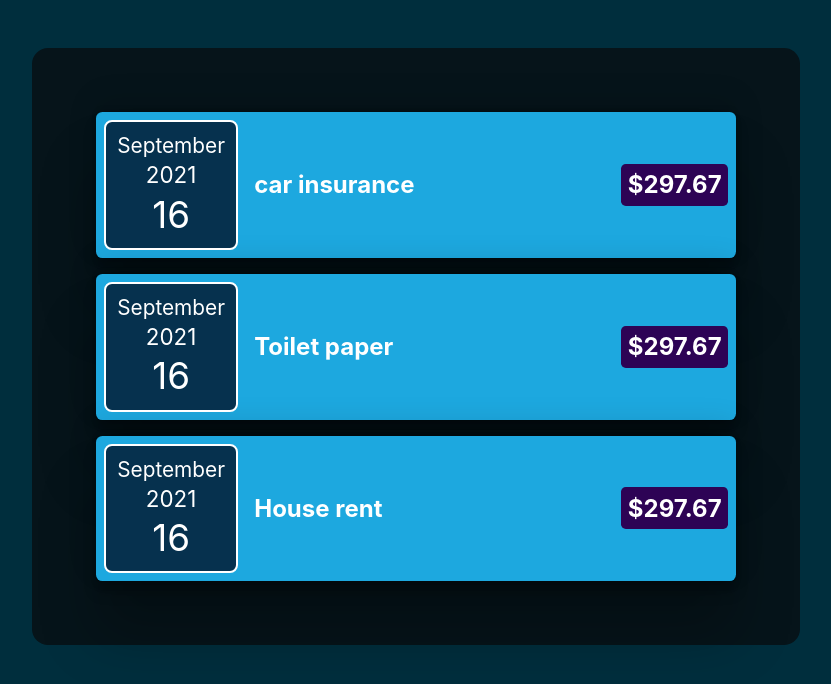
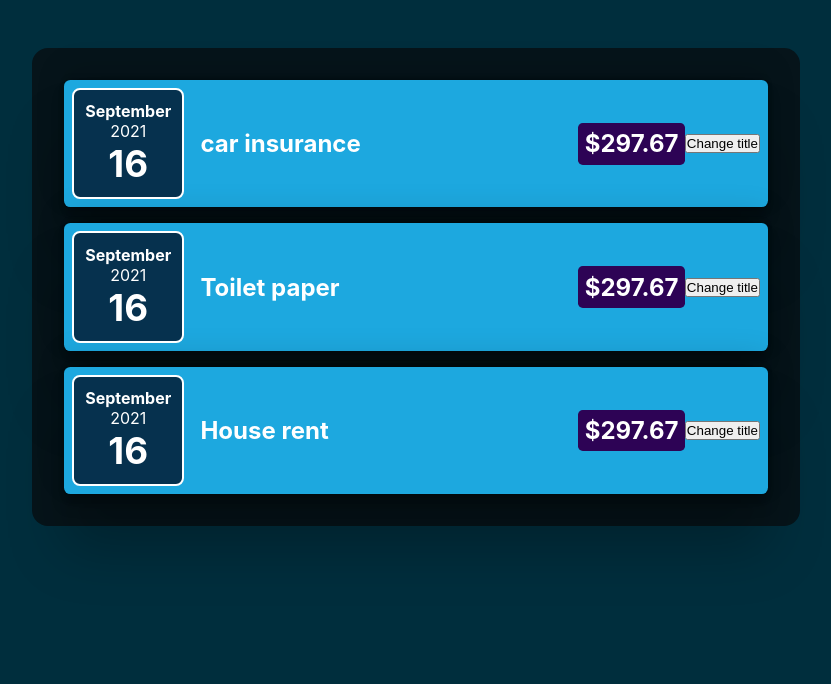
Before and after one commit to Sidiik/React-Refresher-expenses-app, a React (Create React App) app: page / in a window 1280 px wide. Shown: the top 684 px of the page, without its empty margins (224-1055 px from the left). Built offline with nearby package versions, Linux system fonts and the light colour scheme.

Commit message:
decovered

```diff
--- a/src/App.js
+++ b/src/App.js
@@ -1,5 +1,4 @@
-import ExpenseItem from "./components/ExpenseItem";
-import Expenses from "./components/Expenses";
+import Expenses from "./components/Expenses/Expenses";
 function App() {
   const expenses = [
     {
--- a/src/components/ExpenseItem.jsx
+++ /dev/null
@@ -1,18 +0,0 @@
-import ExpenseDate from "./ExpenseDate";
-import "./ExpenseItem.css";
-function ExpenseItem(props) {
-  const desc = props.title;
-
-  return (
-    <div className="expense-item">
-      <ExpenseDate date={props.date} />
-      <div className="e-description">
-        <h2> {desc} </h2>
-      </div>
-      <div className="e-price">
-        <h2> $297.67</h2>
-      </div>
-    </div>
-  );
-}
-export default ExpenseItem;
--- a/src/components/Expenses.jsx
+++ /dev/null
@@ -1,13 +0,0 @@
-import ExpenseItem from "./ExpenseItem";
-import "./Expenses.css";
-function Expenses(props) {
-  const { expenses } = props;
-  return (
-    <div className="expenses">
-      <ExpenseItem title={expenses[0].title} date={expenses[0].date} />
-      <ExpenseItem title={expenses[1].title} date={expenses[1].date} />
-      <ExpenseItem title={expenses[2].title} date={expenses[2].date} />
-    </div>
-  );
-}
-export default Expenses;
--- /dev/null
+++ b/src/components/Expenses/Card.jsx
@@ -0,0 +1,4 @@
+function Card({ children }) {
+  return <div className="card">{children}</div>;
+}
+export default Card;
--- a/src/components/ExpenseDate.css
+++ b/src/components/Expenses/ExpenseDate.css
@@ -5,14 +5,15 @@
   border: 2px solid #fff;
 }
 .month {
-  font-size: 1.3rem;
+  font-size: 1rem;
+  font-weight: 700;
 }
 .day {
   font-size: 2.3rem;
+  font-weight: 700;
 }
 .year {
-  padding: 0.2rem;
-  font-size: 1.4rem;
+  font-size: 1rem;
 }
 .e-date {
   text-align: center;
--- /dev/null
+++ b/src/components/Expenses/ExpenseItem.jsx
@@ -0,0 +1,26 @@
+import Card from "./Card";
+import ExpenseDate from "../Expenses/ExpenseDate";
+import "./ExpenseItem.css";
+import { useState } from "react";
+function ExpenseItem(props) {
+  const [desc, setDesc] = useState(props.title);
+
+  function changeHandler() {
+    setDesc("Updated!!");
+  }
+  return (
+    <Card>
+      <div className="expense-item">
+        <ExpenseDate date={props.date} />
+        <div className="e-description">
+          <h2> {desc} </h2>
+        </div>
+        <div className="e-price">
+          <h2> $297.67</h2>
+        </div>
+        <button onClick={changeHandler}>Change title</button>
+      </div>
+    </Card>
+  );
+}
+export default ExpenseItem;
--- a/src/components/Expenses.css
+++ b/src/components/Expenses/Expenses.css
@@ -1,6 +1,6 @@
 .expenses {
   background: rgb(6, 20, 26);
-  padding: 3rem;
+  padding: 1rem;
   margin-top: 3rem;
   border-radius: 1rem;
 }
--- /dev/null
+++ b/src/components/Expenses/Expenses.jsx
@@ -0,0 +1,16 @@
+import Card from "./Card";
+import ExpenseItem from "../Expenses/ExpenseItem";
+import "./Expenses.css";
+function Expenses(props) {
+  const { expenses } = props;
+  return (
+    <Card>
+      <div className="expenses">
+        <ExpenseItem title={expenses[0].title} date={expenses[0].date} />
+        <ExpenseItem title={expenses[1].title} date={expenses[1].date} />
+        <ExpenseItem title={expenses[2].title} date={expenses[2].date} />
+      </div>
+    </Card>
+  );
+}
+export default Expenses;
```
Also changed, not shown: src/components/Expenses/ExpenseDate.js (renamed from src/components/ExpenseDate.js), src/components/Expenses/ExpenseItem.css (renamed from src/components/ExpenseItem.css).
